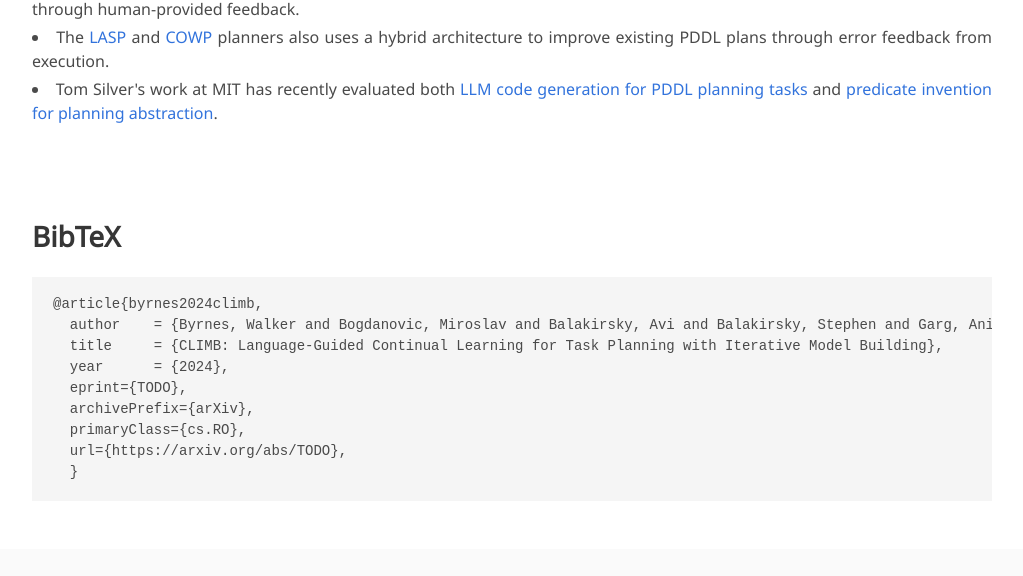
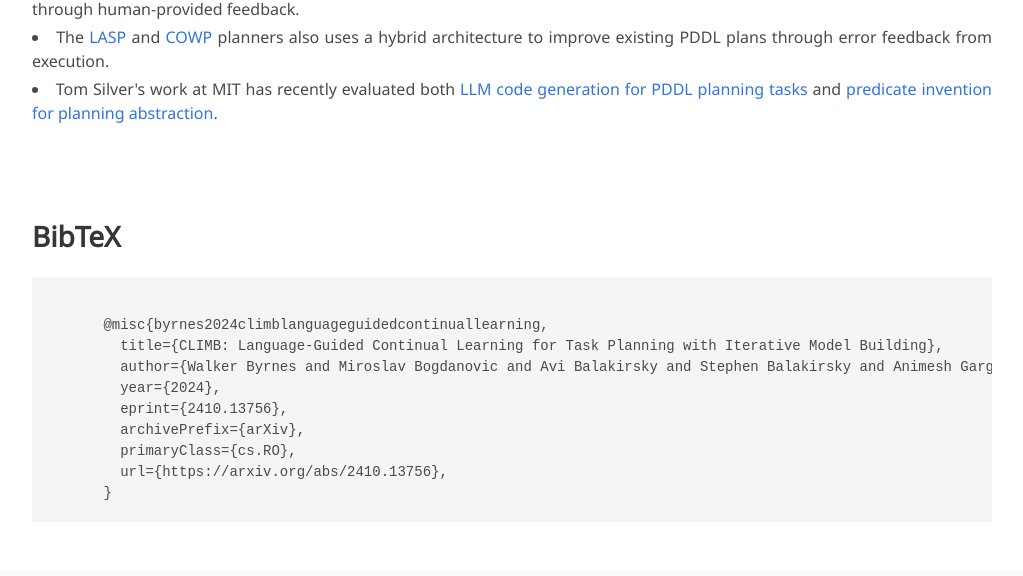
Before and after one commit to plan-with-climb/plan-with-climb.github.io, a plain HTML site: page index.html in a window 1280 px wide. Shown: the part 4555-5131 px from the top of the page, without its empty margins (128-1151 px from the left). Drawn offline with nearby package versions, Linux system fonts and the light colour scheme; some icons are missing; a web font is replaced by a local one.

Commit message:
Fixed TODO arXiv link in Bibtex, replaced with arXiv Bibtex format

```diff
--- a/index.html
+++ b/index.html
@@ -533,15 +533,16 @@
 <section class="section" id="BibTeX">
   <div class="container is-max-desktop content">
     <h2 class="title">BibTeX</h2>
-    <pre><code>@article{byrnes2024climb,
-  author    = {Byrnes, Walker and Bogdanovic, Miroslav and Balakirsky, Avi and Balakirsky, Stephen and Garg, Animesh},
-  title     = {CLIMB: Language-Guided Continual Learning for Task Planning with Iterative Model Building},
-  year      = {2024},
-  eprint={TODO},
-  archivePrefix={arXiv},
-  primaryClass={cs.RO},
-  url={https://arxiv.org/abs/TODO},
-  }
+    <pre><code>
+      @misc{byrnes2024climblanguageguidedcontinuallearning,
+        title={CLIMB: Language-Guided Continual Learning for Task Planning with Iterative Model Building},
+        author={Walker Byrnes and Miroslav Bogdanovic and Avi Balakirsky and Stephen Balakirsky and Animesh Garg},
+        year={2024},
+        eprint={2410.13756},
+        archivePrefix={arXiv},
+        primaryClass={cs.RO},
+        url={https://arxiv.org/abs/2410.13756},
+      }
 </code></pre>
   </div>
 </section>
```
